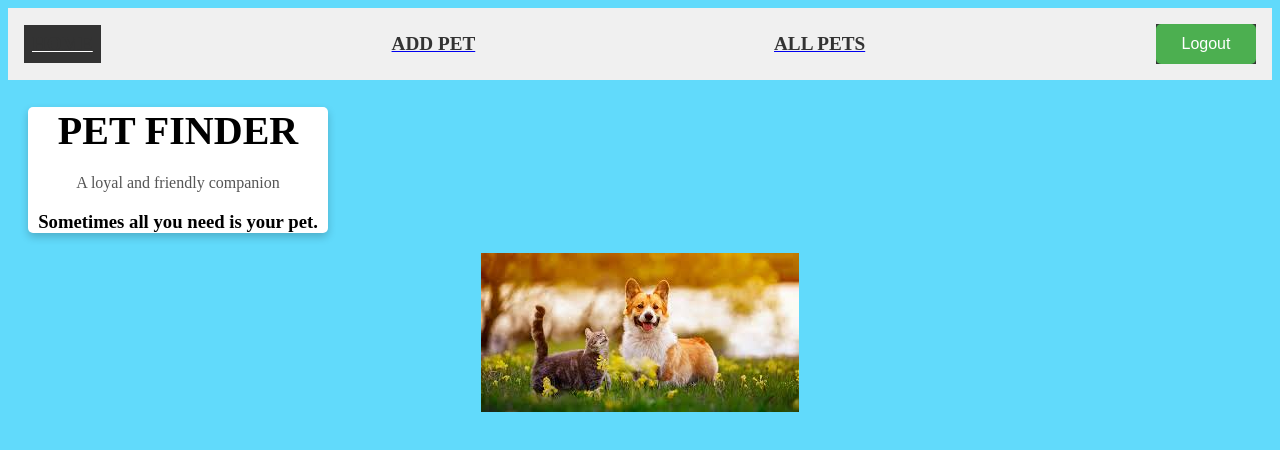
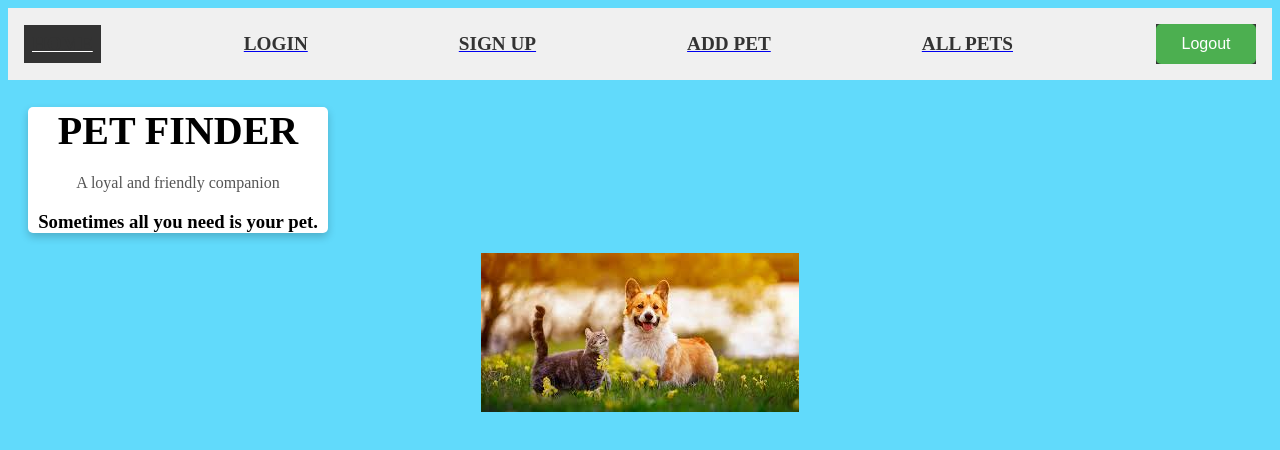
Before and after one commit to AlexIrungu/petfinder, a React (Create React App) app: page /home in a window 1280 px wide. Shown: the top 450 px of the page. Built offline with nearby package versions, Linux system fonts and the light colour scheme.

Commit message:
completed

```diff
--- a/src/components/Home.js
+++ b/src/components/Home.js
@@ -10,12 +10,12 @@ return(
      <NavLink exact to = "/home">
         <h2>HOME</h2>
      </NavLink>
-     {/* <NavLink exact to = "/login">
+     { <NavLink exact to = "/login">
         <h2>LOGIN</h2>
-     </NavLink> */}
-     {/* <NavLink exact to = "/signup">
+     </NavLink> }
+     { <NavLink exact to = "/signup">
         <h2>SIGN UP</h2>
-     </NavLink> */}
+     </NavLink> }
      <NavLink exact to = "/addpet">
         <h2>ADD PET</h2>
      </NavLink>
```
